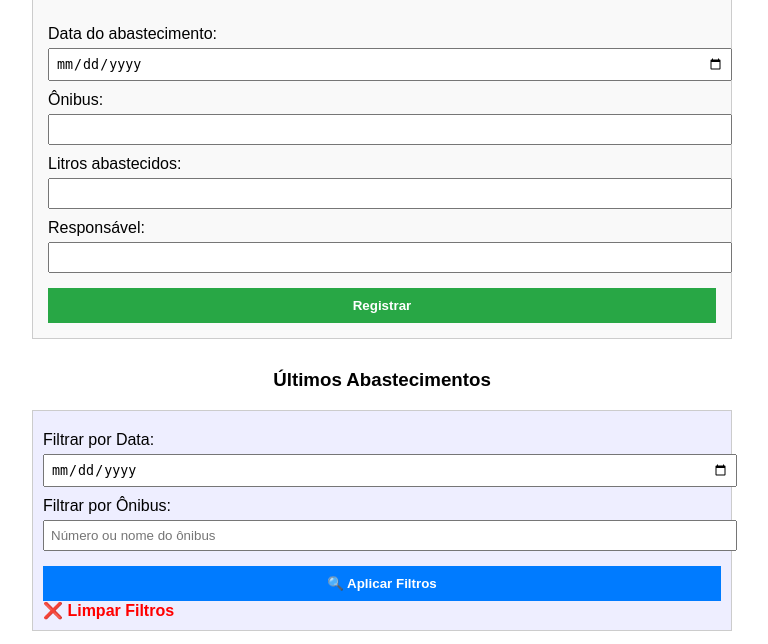
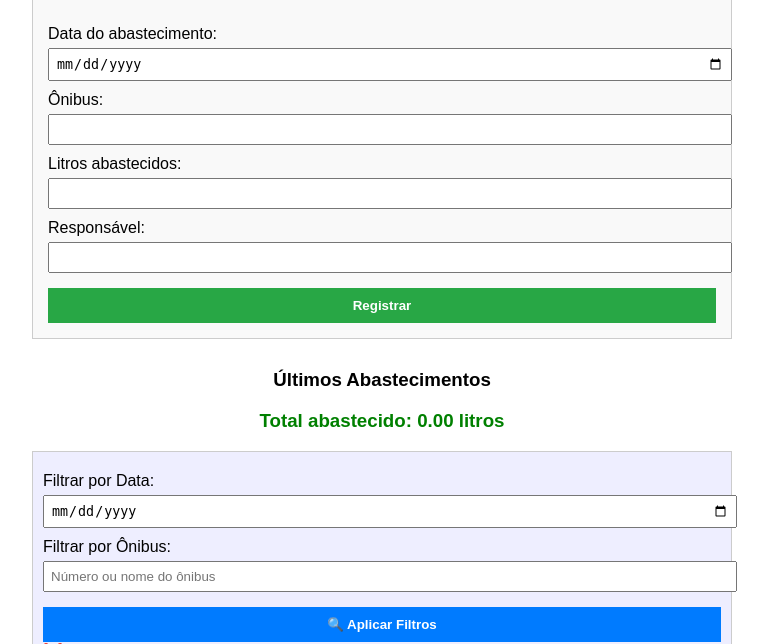
Before and after one commit to andrade-bernardo/controleabastecimento, a Flask app: page /dashboard in a window 1280 px wide. Shown: the part 89-733 px from the top of the page, without its empty margins (258-1026 px from the left). Run offline with Flask 3, Linux system fonts and the light colour scheme; the visitor is signed in with stand-in values (Sample User, id 1).

Commit message:
Adicionado total abastecido ao dashboard

```diff
--- a/app.py
+++ b/app.py
@@ -70,7 +70,9 @@ def dashboard():
 
     filtrados.sort(key=lambda x: (x["data"], x["hora"]), reverse=True)
 
-    return render_template("dashboard.html", dados=filtrados, base=base)
+    total_litros = sum(d["litros"] for d in filtrados)
+
+    return render_template("dashboard.html", dados=filtrados, base=base, total_litros=total_litros)
 
 @app.route("/editar/<int:index>", methods=["GET", "POST"])
 def editar(index):
@@ -78,14 +80,11 @@ def editar(index):
         return redirect("/")
     dados = carregar_dados()
     base = session["base"]
-
-    # Filtrar apenas os dados dessa base
     dados_base = [d for d in dados if d["base"] == base]
 
     if index >= len(dados_base):
         return "Registro não encontrado", 404
 
-    # Encontrar o índice real no JSON (original)
     real_index = [i for i, d in enumerate(dados) if d["base"] == base][index]
     registro = dados[real_index]
 
@@ -105,7 +104,6 @@ def excluir(index):
         return redirect("/")
     dados = carregar_dados()
     base = session["base"]
-
     dados_base = [d for d in dados if d["base"] == base]
 
     if index >= len(dados_base):
--- a/templates/dashboard.html
+++ b/templates/dashboard.html
@@ -86,6 +86,9 @@
 
     <h3>Últimos Abastecimentos</h3>
 
+    <!-- Total abastecido -->
+    <h3 style="color: green; text-align: center;">Total abastecido: {{ "%.2f"|format(total_litros) }} litros</h3>
+
     <!-- Formulário de Filtros -->
     <form method="get" style="background-color: #eef; padding: 10px; margin-bottom: 20px;">
         <label>Filtrar por Data:</label>
```
